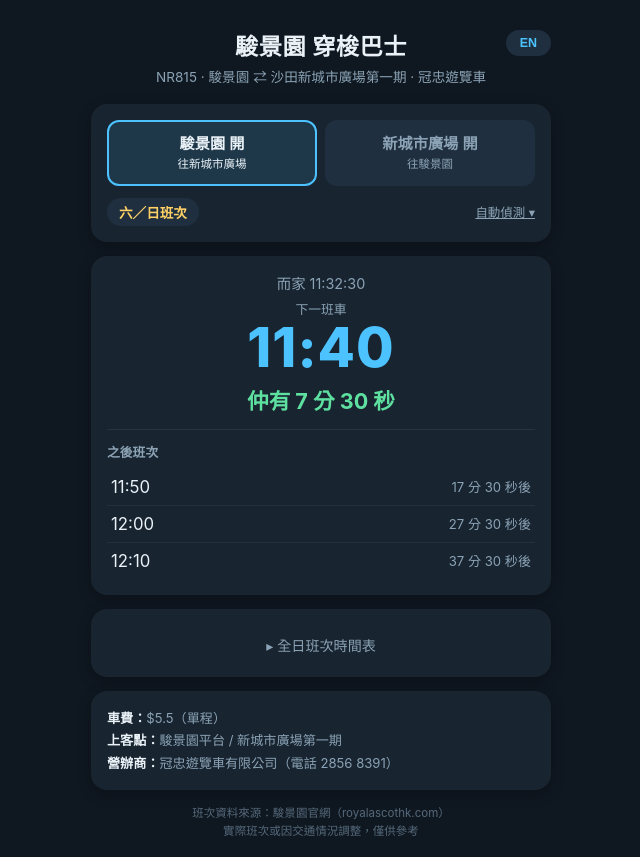
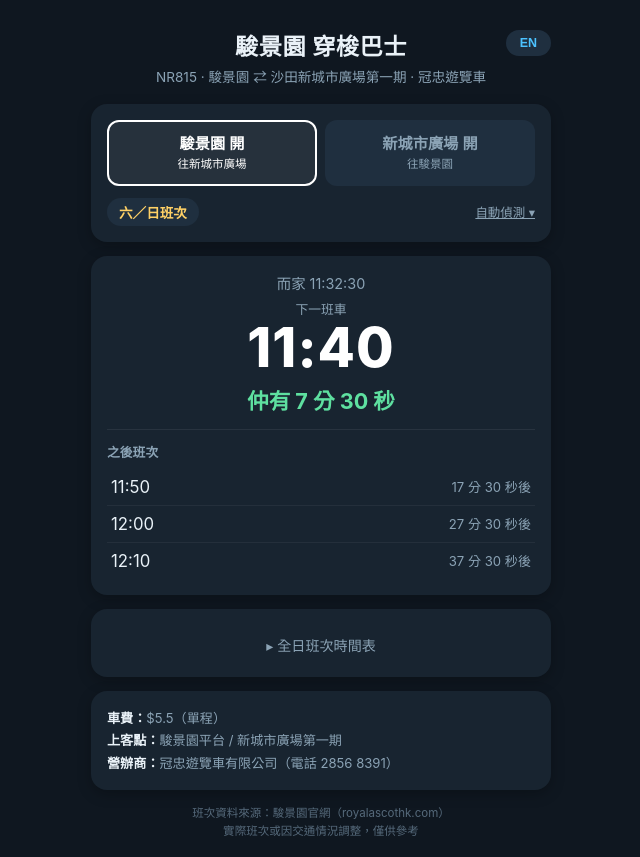
Before and after one commit to tomleeleetom/shuttle-bus, a plain HTML site: page index.html in a window 1280 px wide. Shown: the whole page, without its empty margins (319-959 px from the left). Drawn offline with Linux system fonts and the light colour scheme.

Commit message:
Web: per-direction accent colors matching widget (white / brown)

```diff
--- a/index.html
+++ b/index.html
@@ -10,6 +10,7 @@
     --card: #182430;
     --card2: #1f2f3f;
     --accent: #4cc2ff;
+    --dir: #ffffff;
     --accent2: #ffd166;
     --text: #eaf2f8;
     --muted: #8ba3b5;
@@ -74,9 +75,9 @@
   }
   .dir-btn small { display: block; font-size: .72rem; font-weight: 400; margin-top: 2px; }
   .dir-btn.active {
-    background: rgba(76,194,255,.12);
-    border-color: var(--accent);
-    color: var(--text);
+    background: rgba(255,255,255,.06);
+    border-color: var(--dir);
+    color: var(--dir);
   }
 
   /* 日類型 */
@@ -105,7 +106,7 @@
 
   /* 倒數 */
   .now { text-align: center; color: var(--muted); font-size: .9rem; margin-bottom: 6px; }
-  .next-time { text-align: center; font-size: 3.4rem; font-weight: 800; letter-spacing: 1px; color: var(--accent); line-height: 1.1; }
+  .next-time { text-align: center; font-size: 3.4rem; font-weight: 800; letter-spacing: 1px; color: var(--dir); line-height: 1.1; }
   .countdown { text-align: center; font-size: 1.35rem; font-weight: 700; margin-top: 6px; }
   .countdown.soon { color: var(--warn); }
   .countdown.ok { color: var(--good); }
@@ -153,7 +154,7 @@
     font-variant-numeric: tabular-nums;
   }
   .tt span.past { opacity: .3; }
-  .tt span.next { background: rgba(76,194,255,.2); color: var(--accent); font-weight: 700; }
+  .tt span.next { background: rgba(255,255,255,.14); color: var(--dir); font-weight: 700; }
 
   .info { font-size: .82rem; color: var(--muted); line-height: 1.7; }
   .info b { color: var(--text); }
@@ -348,6 +349,8 @@ let overrideMode = 0;           // 0=自動, 1=強制平日, 2=強制六日假
 
 function setDir(d) {
   dir = d;
+  // 方向色：駿景園白、新城市啡（同 widget 一致）
+  document.documentElement.style.setProperty("--dir", d === "ra" ? "#ffffff" : "#d2a679");
   document.getElementById("dirRA").classList.toggle("active", d === "ra");
   document.getElementById("dirNTP").classList.toggle("active", d === "ntp");
   render();
```
